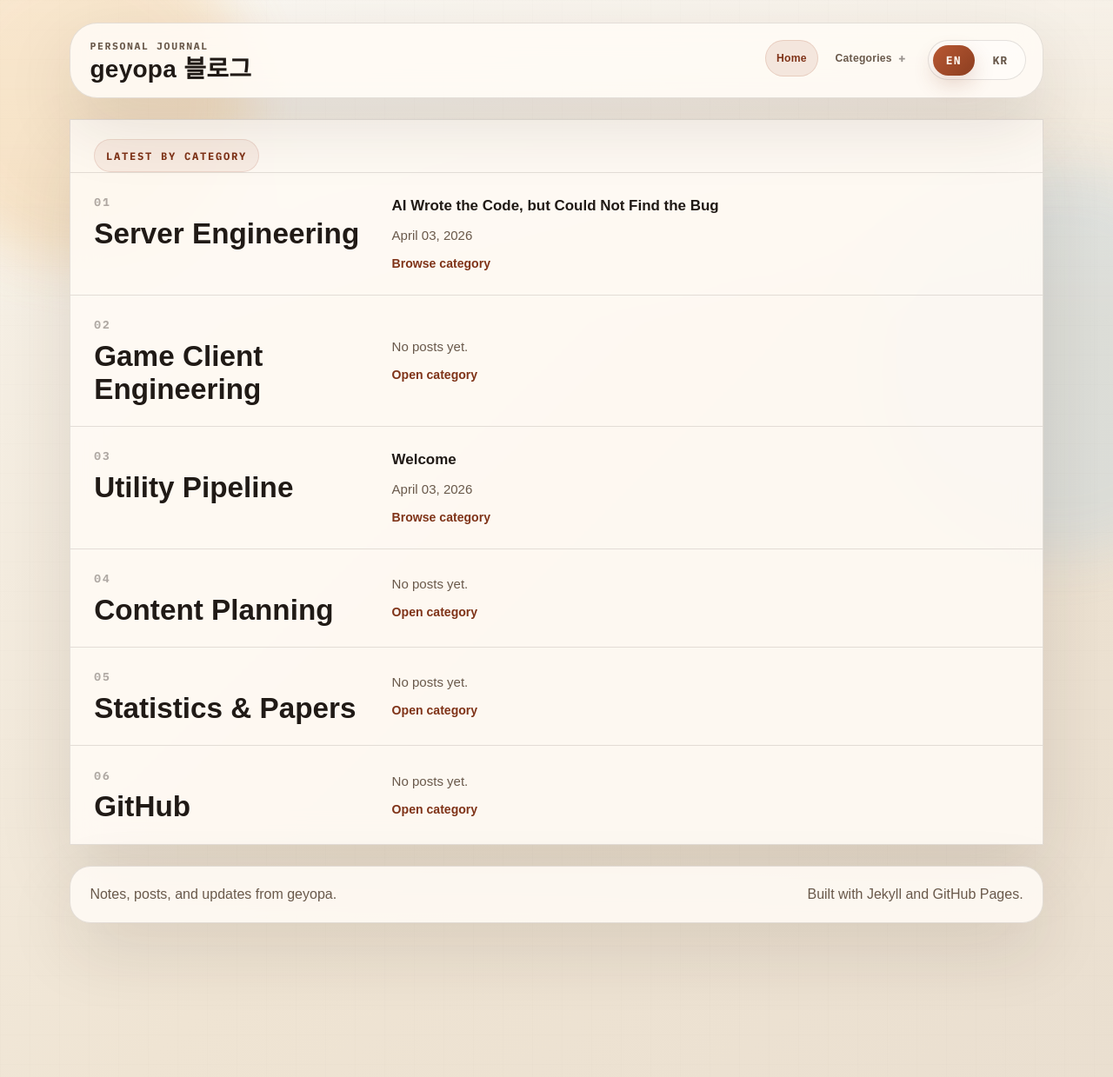
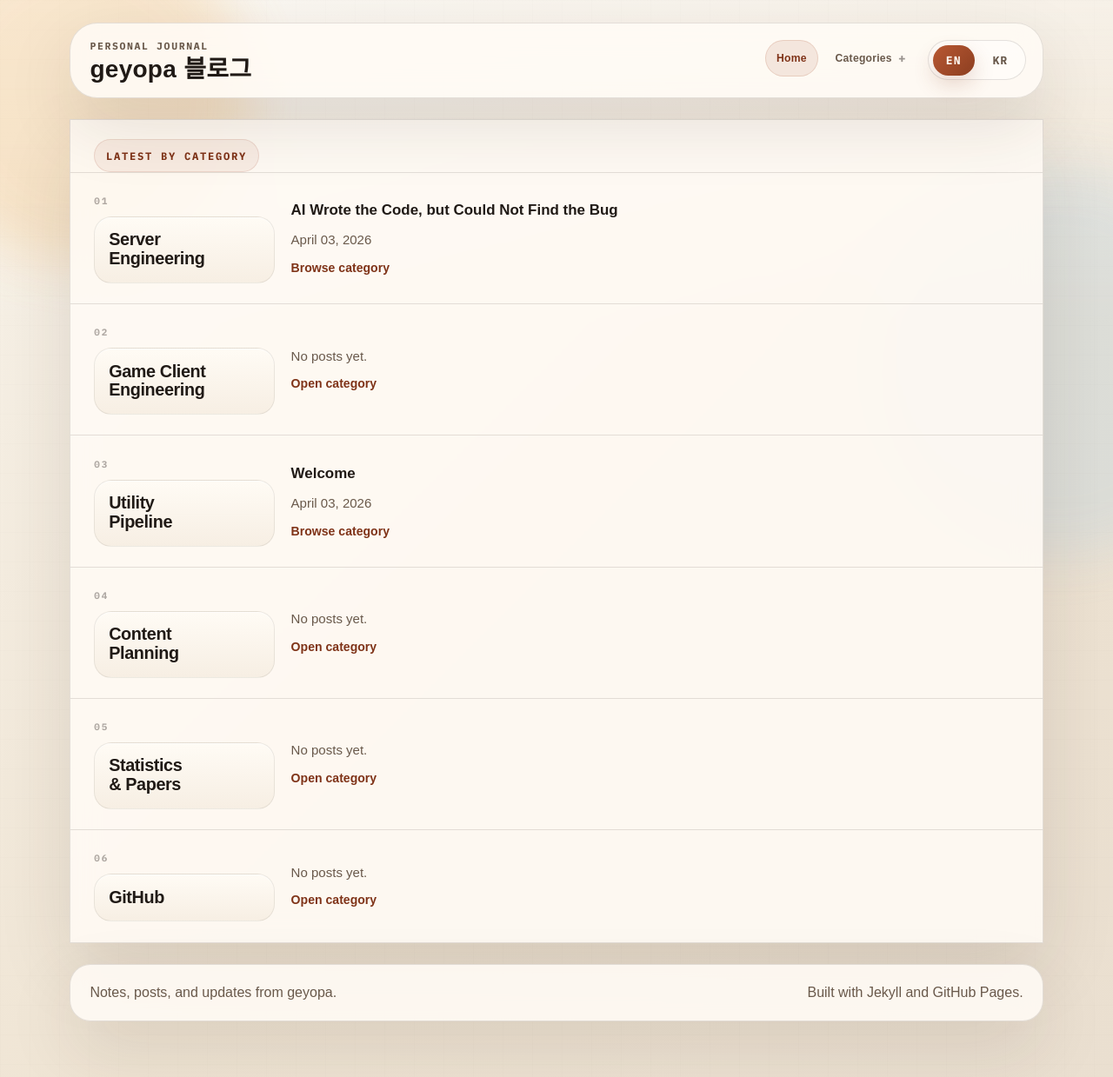
Before and after one commit to parkbrother86/parkbrother86.github.io, a Jekyll site: the page built from index.md, in a window 1280 px wide and 1239 px high. Shown: the whole window at 87% size. Built offline with Jekyll 4.4.1, drawn with Linux system fonts in a browser that asks for light colours; some web fonts are replaced.

Commit message:
Refine home category heading layout

```diff
--- a/assets/css/style.css
+++ b/assets/css/style.css
@@ -406,41 +406,74 @@ html[data-language="kr"] .bilingual > .en {
 
 .category-row {
   display: grid;
-  grid-template-columns: minmax(220px, 320px) minmax(0, 1fr);
-  gap: 1.4rem;
+  grid-template-columns: minmax(176px, 208px) minmax(0, 1fr);
+  gap: 1.15rem;
   padding: 1.45rem 1.7rem;
   border-top: 1px solid var(--line);
+  align-items: stretch;
 }
 
 .category-summary {
   display: grid;
-  gap: 0.35rem;
-  align-content: start;
+  gap: 0.5rem;
+  align-content: stretch;
 }
 
 .category-index {
   color: rgba(32, 26, 22, 0.36);
-  font-size: 0.8rem;
+  font-size: 0.68rem;
   font-weight: 800;
   font-family: "IBM Plex Mono", monospace;
-  letter-spacing: 0.16em;
+  letter-spacing: 0.18em;
+  text-transform: uppercase;
 }
 
 .category-name {
   margin: 0;
   font-family: "IBM Plex Sans KR", sans-serif;
-  font-size: clamp(1.45rem, 2.6vw, 2.1rem);
+  font-size: clamp(1.02rem, 1.55vw, 1.28rem);
   font-weight: 700;
-  line-height: 1.14;
+  line-height: 1.1;
+  letter-spacing: -0.02em;
+  text-wrap: balance;
+  max-width: 11ch;
 }
 
 .category-name-link {
+  display: grid;
+  gap: 0.55rem;
+  min-height: 100%;
+  padding: 0.95rem 1rem 1rem;
+  border: 1px solid rgba(32, 26, 22, 0.08);
+  border-radius: 20px;
+  background:
+    linear-gradient(180deg, rgba(255, 251, 245, 0.92), rgba(246, 237, 226, 0.92));
   text-decoration: none;
+  box-shadow: inset 0 1px 0 rgba(255, 255, 255, 0.55);
 }
 
 .category-name-link:hover .category-name,
 .category-name-link:focus-visible .category-name {
   color: var(--accent-deep);
+}
+
+.category-name-link:hover,
+.category-name-link:focus-visible {
+  border-color: rgba(165, 76, 43, 0.16);
+  background:
+    linear-gradient(180deg, rgba(255, 252, 248, 0.98), rgba(247, 239, 229, 0.96));
+  transform: translateY(-1px);
+}
+
+.category-name .en {
+  color: var(--text);
+  font-size: 1em;
+}
+
+.category-name .ko {
+  color: var(--muted);
+  font-size: 0.72rem;
+  line-height: 1.35;
 }
 
 .category-entry {
```
